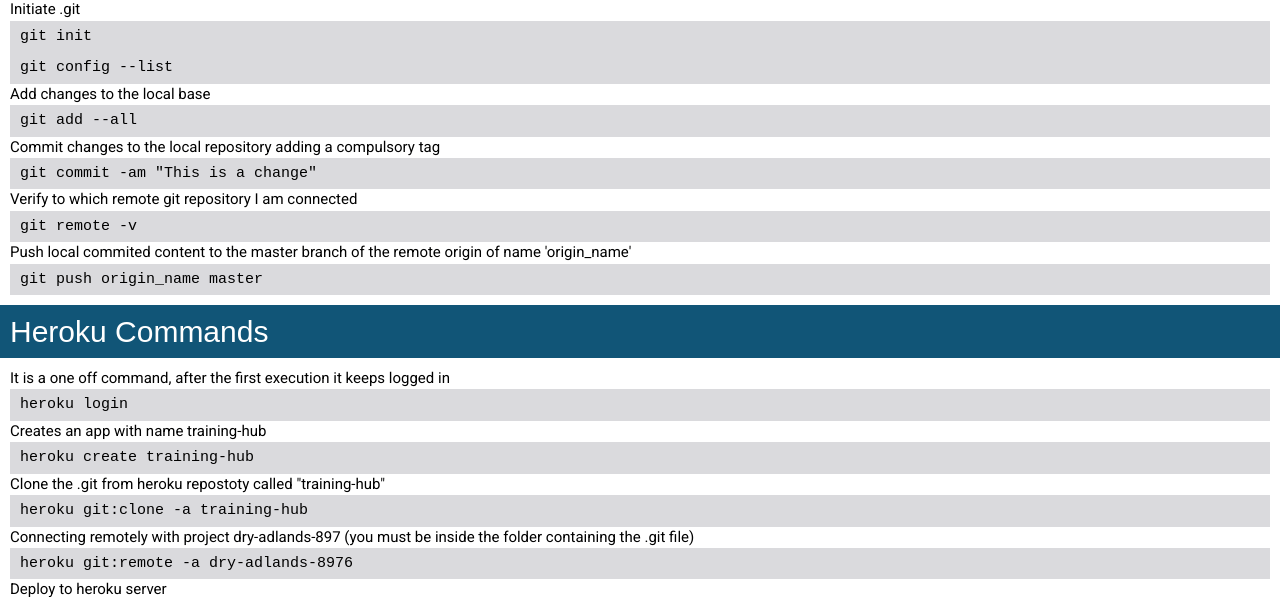
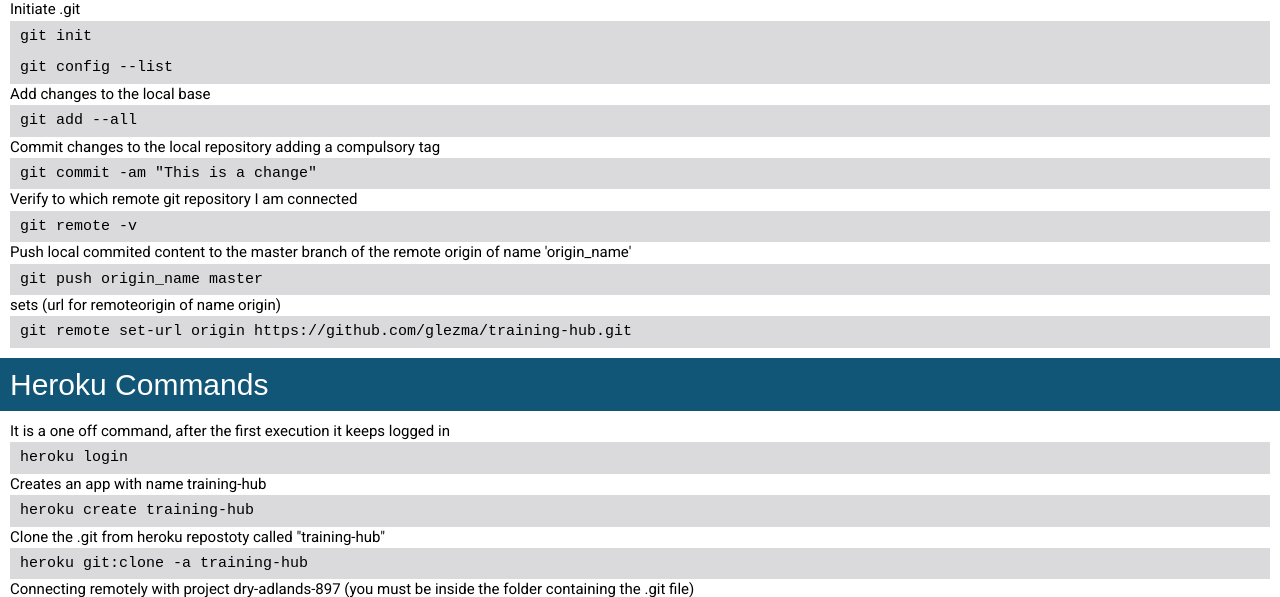
Before and after one commit to glezma/test, a Django app: page /cheat_sheet/ in a window 1280 px wide. Shown: the part 262-859 px from the top of the page. Run offline with Django 3.2, Linux system fonts and the light colour scheme; the visitor is signed in with stand-in values (Sample User, id 1); some libraries are stand-ins or nearby versions.

Commit message:
adding url for origins

```diff
--- a/index/templates/index/cheat_sheet.html
+++ b/index/templates/index/cheat_sheet.html
@@ -63,6 +63,9 @@
 <div class="code">git remote -v </div>
 Push local commited content to the master branch of the remote origin of name 'origin_name'
 <div class="code">git push origin_name master </div>
+sets (url for remoteorigin of name origin)
+<div class="code">git remote set-url origin https://github.com/glezma/training-hub.git</div>
+
 </div>
 <h2>Heroku Commands</h2>
 <div class="codeblock" >
```
